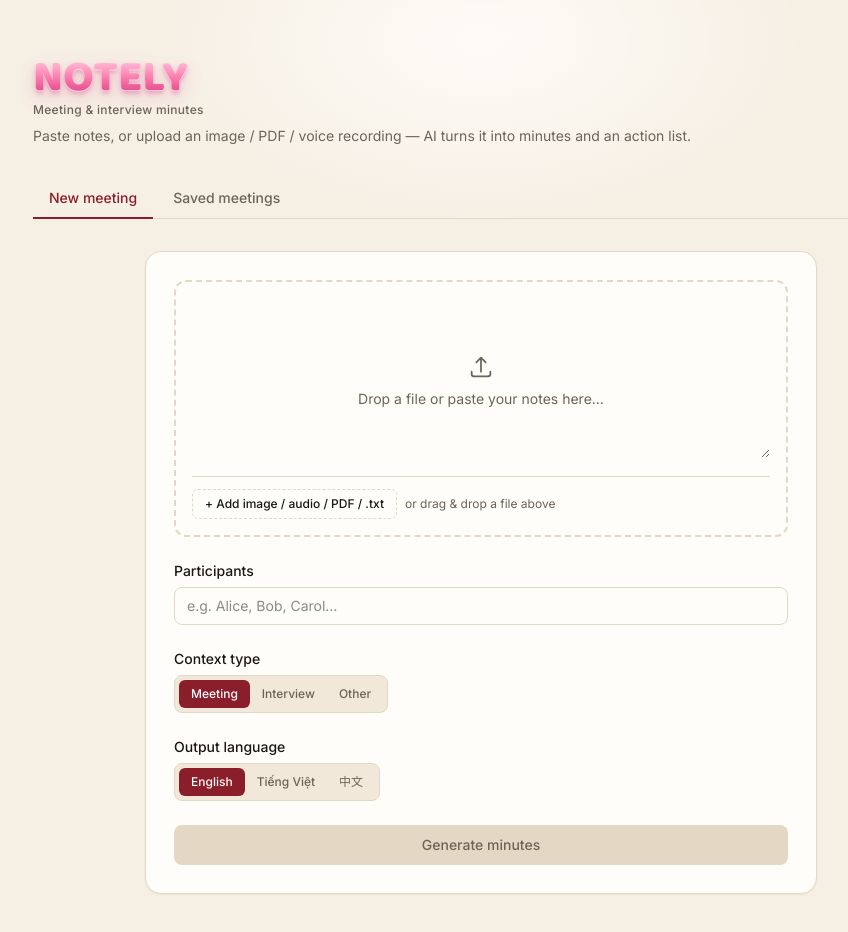
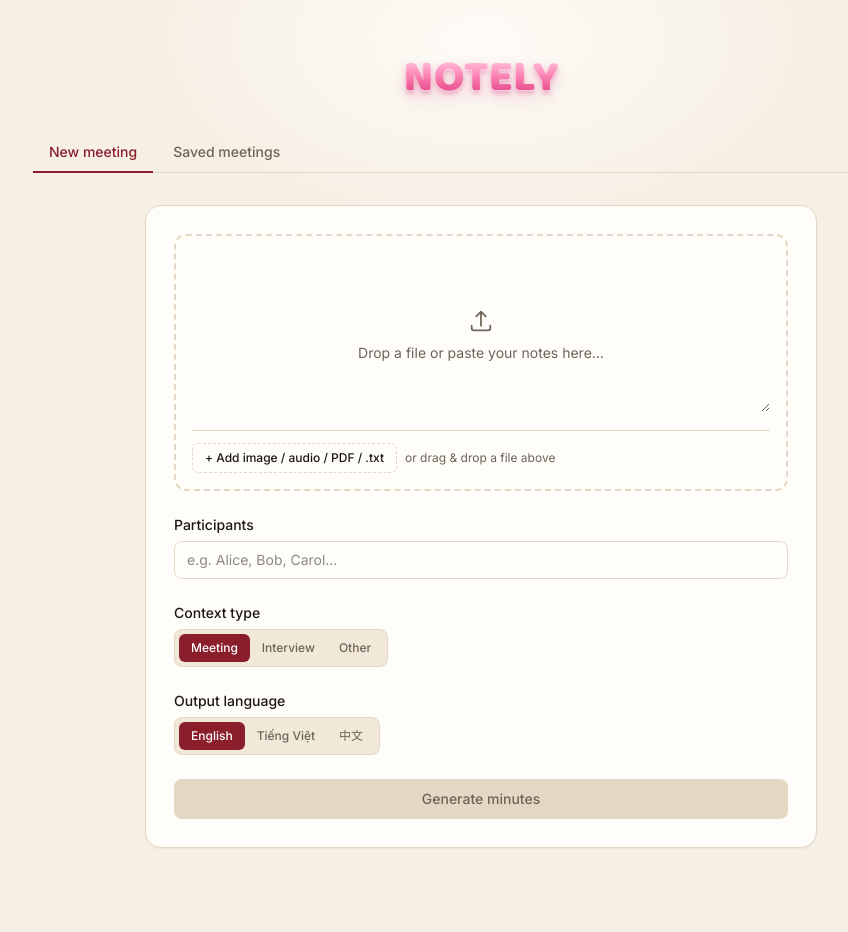
Before and after one commit to thaovywork-blip/VNGG-MeetingApp, a Next.js app: page / in a window 1280 px wide. Shown: the top 932 px of the page, without its empty margins (159-1007 px from the left). After the commit the page ends 904 px from the top, so only its background shows below. Built offline with nearby package versions, Linux system fonts and the light colour scheme.

Commit message:
style: center NOTELY wordmark; remove tagline and subtitle

```diff
--- a/app/page.tsx
+++ b/app/page.tsx
@@ -411,21 +411,10 @@ export default function Home() {
         </div>
       )}
       <main className="relative z-10 mx-auto flex w-full flex-1 flex-col gap-8">
-        <header className="mx-auto flex w-full max-w-[56rem] flex-col gap-2">
-          <div className="flex items-center gap-3">
-            <div className="flex flex-col gap-0.5">
-              <h1>
-                <Wordmark />
-              </h1>
-              <p className="text-xs font-medium tracking-wide text-[var(--text-muted)]">
-                Meeting &amp; interview minutes
-              </p>
-            </div>
-          </div>
-          <p className="text-sm text-[var(--text-muted)]">
-            Paste notes, or upload an image / PDF / voice recording — AI turns it into minutes and an action
-            list.
-          </p>
+        <header className="mx-auto flex w-full max-w-[56rem] flex-col items-center gap-2">
+          <h1>
+            <Wordmark />
+          </h1>
         </header>
 
         <nav className="mx-auto flex w-full max-w-[56rem] items-center gap-1 border-b border-[var(--border)]">
```
